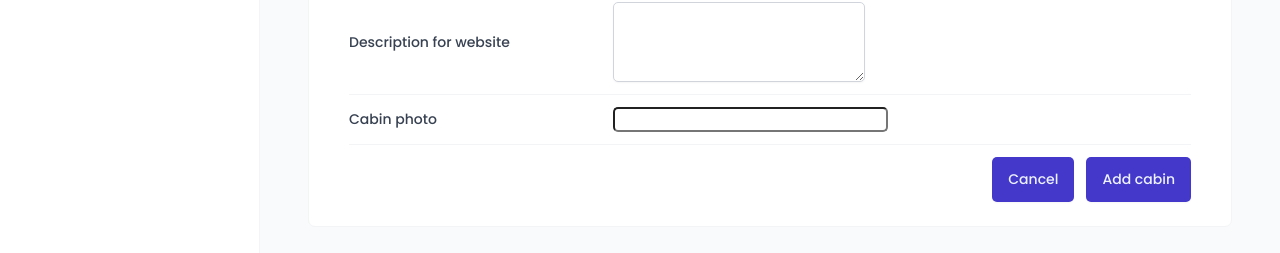
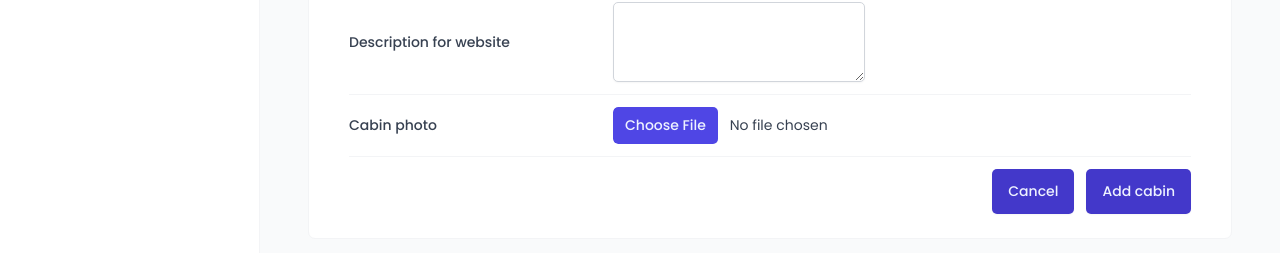
Before and after one commit to IlianCholpanov/evernorth-lodge, a React (Vite) app: page /cabins in a window 1280 px wide. Both pictures are taken after a click on the button "Add new cabin". Shown: the part 575-828 px from the top of the page. Built offline with nearby package versions, Linux system fonts and the light colour scheme; no server answers; the database is empty; a web font is replaced by a local one.

Commit message:
handle error forms

```diff
--- a/src/features/cabins/CreateCabinForm.jsx
+++ b/src/features/cabins/CreateCabinForm.jsx
@@ -9,8 +9,9 @@
 import { useMutation, useQueryClient } from "@tanstack/react-query";
 import { createCabin } from "../../services/apiCabins";
 import toast from "react-hot-toast";
+import FormRow from "../../ui/FormRow";
 
-const FormRow = styled.div`
+const FormRow2 = styled.div`
   display: grid;
   align-items: center;
   grid-template-columns: 24rem 1fr 1.2fr;
@@ -47,7 +48,8 @@
 `;
 
 function CreateCabinForm() {
-  const { register, handleSubmit, reset } = useForm();
+  const { register, handleSubmit, reset, getValues, formState } = useForm();
+  const { errors } = formState;
 
   const queryClient = useQueryClient();
 
@@ -62,49 +64,95 @@
   });
 
   function onSubmit(data) {
-    mutate(data);
+    mutate({ ...data, image: data.image[0] });
+  }
+
+  function onError(errors) {
+    console.log(errors);
   }
 
   return (
-    <Form onSubmit={handleSubmit(onSubmit)}>
-      <FormRow>
-        <Label htmlFor="name">Cabin name</Label>
-        <Input type="text" id="name" {...register("name")} />
+    <Form onSubmit={handleSubmit(onSubmit, onError)}>
+      <FormRow label={"Cabin name"} error={errors?.name?.message}>
+        <Input
+          type="text"
+          id="name"
+          disabled={isCreating}
+          {...register("name", {
+            required: "This field is required",
+          })}
+        />
       </FormRow>
 
-      <FormRow>
-        <Label htmlFor="maxCapacity">Maximum capacity</Label>
-        <Input type="number" id="maxCapacity" {...register("maxCapacity")} />
+      <FormRow label={"Maximum capacity"} error={errors?.maxCapacity?.message}>
+        <Input
+          type="number"
+          id="maxCapacity"
+          disabled={isCreating}
+          {...register("maxCapacity", {
+            required: "This field is required",
+            min: {
+              value: 1,
+              message: "Capacity should be at least 1",
+            },
+          })}
+        />
       </FormRow>
 
-      <FormRow>
-        <Label htmlFor="regularPrice">Regular price</Label>
-        <Input type="number" id="regularPrice" {...register("regularPrice")} />
+      <FormRow label={"Regular price"} error={errors?.regularPrice?.message}>
+        <Input
+          type="number"
+          id="regularPrice"
+          disabled={isCreating}
+          {...register("regularPrice", {
+            required: "This field is required",
+            min: {
+              value: 1,
+              message: "Capacity should be at least 1",
+            },
+          })}
+        />
       </FormRow>
 
-      <FormRow>
-        <Label htmlFor="discount">Discount</Label>
+      <FormRow label={"Discount"} error={errors?.discount?.message}>
         <Input
           type="number"
           id="discount"
+          disabled={isCreating}
           defaultValue={0}
-          {...register("discount")}
+          {...register("discount", {
+            required: "This field is required",
+            validate: (value) =>
+              value >= getValues().regularPrice ||
+              "Discount should be less than the regular price",
+          })}
         />
       </FormRow>
 
-      <FormRow>
-        <Label htmlFor="description">Description for website</Label>
+      <FormRow
+        label={"Description for website"}
+        error={errors?.description?.message}
+      >
         <Textarea
           type="number"
           id="description"
+          disabled={isCreating}
           defaultValue=""
-          {...register("description")}
+          {...register("description", {
+            required: "This field is required",
+          })}
         />
       </FormRow>
 
-      <FormRow>
-        <Label htmlFor="image">Cabin photo</Label>
-        <FileInput id="image" accept="image/*" />
+      <FormRow label="Cabin photo">
+        <FileInput
+          id="image"
+          accept="image/*"
+          type="file"
+          {...register("image", {
+            required: "This field is required",
+          })}
+        />
       </FormRow>
 
       <FormRow>
--- /dev/null
+++ b/src/ui/FormRow.jsx
@@ -0,0 +1,49 @@
+import styled from "styled-components";
+
+const StyledFormRow = styled.div`
+  display: grid;
+  align-items: center;
+  grid-template-columns: 24rem 1fr 1.2fr;
+  gap: 2.4rem;
+
+  padding: 1.2rem 0;
+
+  &:first-child {
+    padding-top: 0;
+  }
+
+  &:last-child {
+    padding-bottom: 0;
+  }
+
+  &:not(:last-child) {
+    border-bottom: 1px solid var(--color-grey-100);
+  }
+
+  &:has(button) {
+    display: flex;
+    justify-content: flex-end;
+    gap: 1.2rem;
+  }
+`;
+
+const Label = styled.label`
+  font-weight: 500;
+`;
+
+const Error = styled.span`
+  font-size: 1.4rem;
+  color: var(--color-red-700);
+`;
+
+function FormRow({ label, error, children }) {
+  return (
+    <StyledFormRow>
+      {label && <Label htmlFor={children.props?.id}>{label}</Label>}
+      {children}
+      {error && <Error>{error}</Error>}
+    </StyledFormRow>
+  );
+}
+
+export default FormRow;
```
